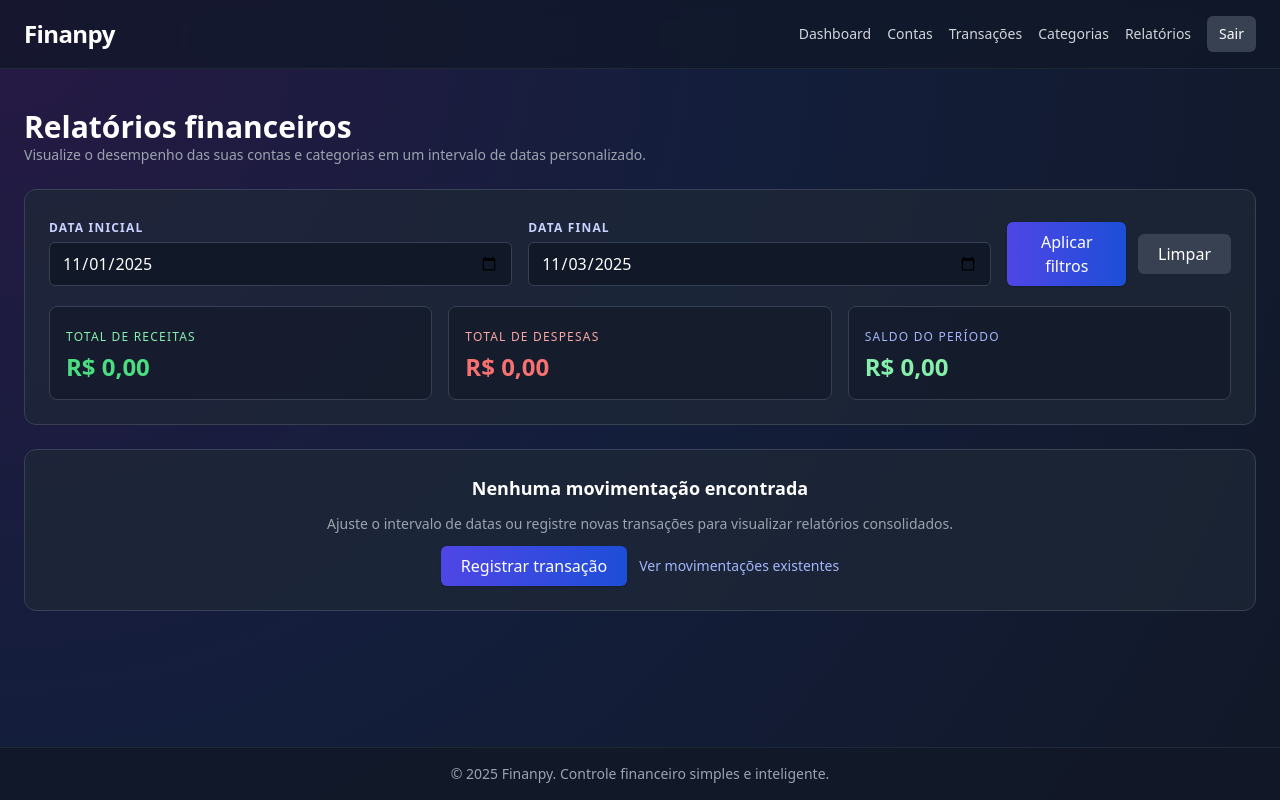
After one commit to jorgepedro7/finanpy, a Django app: page /reports/ in a window 1280 px wide. The commit adds this page. Run offline with Django 5.2, Linux system fonts and the light colour scheme; a user stored in the database is signed in; tables that the repository leaves empty hold one stand-in row (values such as "Sample post"); some libraries are stand-ins or nearby versions.

Commit message:
feat: Sprints 6

```diff
--- a/core/templates/base.html
+++ b/core/templates/base.html
@@ -22,6 +22,7 @@
                     <a href="{% url 'accounts:list' %}" class="text-gray-300 hover:text-indigo-300 transition">Contas</a>
                     <a href="{% url 'transactions:list' %}" class="text-gray-300 hover:text-indigo-300 transition">Transações</a>
                     <a href="{% url 'categories:list' %}" class="text-gray-300 hover:text-indigo-300 transition">Categorias</a>
+                    <a href="{% url 'reports' %}" class="text-gray-300 hover:text-indigo-300 transition">Relatórios</a>
                     <form action="{% url 'users:logout' %}" method="post">
                         {% csrf_token %}
                         <button type="submit" class="bg-gray-700 hover:bg-gray-600 text-white px-3 py-2 rounded-md transition">
--- a/core/templates/core/dashboard.html
+++ b/core/templates/core/dashboard.html
@@ -15,7 +15,7 @@
             <a href="{% url 'accounts:list' %}" class="block px-3 py-2 rounded-lg bg-gray-900/60 border border-gray-700 text-gray-300 hover:text-indigo-200 transition">Contas</a>
             <a href="{% url 'categories:list' %}" class="block px-3 py-2 rounded-lg bg-gray-900/60 border border-gray-700 text-gray-300 hover:text-indigo-200 transition">Categorias</a>
             <a href="{% url 'transactions:list' %}" class="block px-3 py-2 rounded-lg bg-gray-900/60 border border-gray-700 text-gray-300 hover:text-indigo-200 transition">Transações</a>
-            <a href="#" class="block px-3 py-2 rounded-lg bg-gray-900/60 border border-gray-700 text-gray-300 hover:text-indigo-200 transition">Relatórios</a>
+            <a href="{% url 'reports' %}" class="block px-3 py-2 rounded-lg bg-gray-900/60 border border-gray-700 text-gray-300 hover:text-indigo-200 transition">Relatórios</a>
         </nav>
         <div class="bg-gray-900/60 border border-gray-700 rounded-lg p-4">
             <h3 class="text-sm font-semibold text-indigo-300 uppercase tracking-wider">Atalhos</h3>
@@ -23,6 +23,7 @@
                 <li>• <a href="{% url 'transactions:create' %}" class="text-indigo-300 hover:text-indigo-200">Adicionar nova transação</a></li>
                 <li>• <a href="{% url 'accounts:create' %}" class="text-indigo-300 hover:text-indigo-200">Registrar conta bancária</a></li>
                 <li>• <a href="{% url 'categories:create' %}" class="text-indigo-300 hover:text-indigo-200">Criar categoria personalizada</a></li>
+                <li>• <a href="{% url 'reports' %}" class="text-indigo-300 hover:text-indigo-200">Visualizar relatórios</a></li>
             </ul>
         </div>
     </aside>
--- /dev/null
+++ b/core/templates/core/reports.html
@@ -0,0 +1,187 @@
+{% extends 'base.html' %}
+{% block title %}Relatórios · Finanpy{% endblock title %}
+{% block content %}
+<div class="space-y-6">
+    <header class="flex flex-col lg:flex-row lg:items-center lg:justify-between gap-4">
+        <div>
+            <h1 class="text-3xl font-bold text-white">Relatórios financeiros</h1>
+            <p class="text-sm text-gray-400">
+                Visualize o desempenho das suas contas e categorias em um intervalo de datas personalizado.
+            </p>
+        </div>
+    </header>
+
+    <section class="bg-gray-800/70 border border-gray-700 rounded-xl p-6 space-y-5">
+        <form method="get" class="grid grid-cols-1 md:grid-cols-5 gap-4 items-end">
+            <div class="md:col-span-2">
+                <label for="data_inicio" class="text-xs uppercase tracking-widest text-indigo-200 font-semibold">Data inicial</label>
+                <input type="date" id="data_inicio" name="data_inicio" value="{{ data_inicio }}"
+                       class="mt-1 w-full bg-gray-900 border border-gray-700 rounded-md px-3 py-2 text-white">
+            </div>
+            <div class="md:col-span-2">
+                <label for="data_fim" class="text-xs uppercase tracking-widest text-indigo-200 font-semibold">Data final</label>
+                <input type="date" id="data_fim" name="data_fim" value="{{ data_fim }}"
+                       class="mt-1 w-full bg-gray-900 border border-gray-700 rounded-md px-3 py-2 text-white">
+            </div>
+            <div class="md:col-span-1 flex items-center gap-3">
+                <button type="submit"
+                        class="w-full md:w-auto bg-gradient-to-r from-indigo-600 to-blue-700 hover:from-indigo-700 hover:to-blue-800 text-white px-5 py-2 rounded-md shadow transition">
+                    Aplicar filtros
+                </button>
+                <a href="{% url 'reports' %}" class="w-full md:w-auto bg-gray-700 hover:bg-gray-600 text-white px-5 py-2 rounded-md transition text-center">
+                    Limpar
+                </a>
+            </div>
+        </form>
+        <div class="grid grid-cols-1 md:grid-cols-3 gap-4">
+            <div class="bg-gray-900/60 border border-gray-700 rounded-lg p-4 space-y-1">
+                <span class="text-xs uppercase tracking-widest text-green-300">Total de receitas</span>
+                <p class="text-2xl font-semibold text-green-400">R$ {{ total_income|floatformat:2 }}</p>
+            </div>
+            <div class="bg-gray-900/60 border border-gray-700 rounded-lg p-4 space-y-1">
+                <span class="text-xs uppercase tracking-widest text-red-300">Total de despesas</span>
+                <p class="text-2xl font-semibold text-red-400">R$ {{ total_expense|floatformat:2 }}</p>
+            </div>
+            <div class="bg-gray-900/60 border border-gray-700 rounded-lg p-4 space-y-1">
+                <span class="text-xs uppercase tracking-widest text-indigo-300">Saldo do período</span>
+                <p class="text-2xl font-semibold {% if balance >= 0 %}text-green-300{% else %}text-red-300{% endif %}">
+                    R$ {{ balance|floatformat:2 }}
+                </p>
+            </div>
+        </div>
+    </section>
+
+    {% if has_transactions %}
+        <section class="grid grid-cols-1 lg:grid-cols-2 gap-6">
+            <div class="bg-gray-800/70 border border-gray-700 rounded-xl p-6 space-y-4">
+                <header>
+                    <h2 class="text-lg font-semibold text-white">Resumo por categoria</h2>
+                    <p class="text-xs text-gray-400">
+                        Receitas e despesas consolidadas para cada categoria utilizada no período selecionado.
+                    </p>
+                </header>
+                <div class="overflow-x-auto">
+                    <table class="min-w-full divide-y divide-gray-700 text-sm text-gray-200">
+                        <thead class="bg-gray-900/70 text-xs uppercase tracking-widest text-gray-400">
+                            <tr>
+                                <th class="px-4 py-3 text-left">Categoria</th>
+                                <th class="px-4 py-3 text-right">Receitas</th>
+                                <th class="px-4 py-3 text-right">Despesas</th>
+                                <th class="px-4 py-3 text-right">Saldo</th>
+                            </tr>
+                        </thead>
+                        <tbody class="divide-y divide-gray-800">
+                            {% if category_summary %}
+                                {% for item in category_summary %}
+                                <tr class="hover:bg-gray-900/50 transition">
+                                    <td class="px-4 py-3">
+                                        <div class="flex items-center gap-2">
+                                            {% if item.color_class %}
+                                                <span class="w-3 h-3 rounded-full border border-white/40 {{ item.color_class }}"></span>
+                                            {% endif %}
+                                            <div>
+                                                <span class="font-medium text-white">
+                                                    {{ item.name }}
+                                                </span>
+                                                <p class="text-xs text-gray-500 uppercase tracking-widest">
+                                                    {{ item.type_label }}
+                                                </p>
+                                            </div>
+                                        </div>
+                                    </td>
+                                    <td class="px-4 py-3 text-right text-green-300">R$ {{ item.income|floatformat:2 }}</td>
+                                    <td class="px-4 py-3 text-right text-red-300">R$ {{ item.expense|floatformat:2 }}</td>
+                                    <td class="px-4 py-3 text-right {% if item.balance >= 0 %}text-green-300{% else %}text-red-300{% endif %}">
+                                        R$ {{ item.balance|floatformat:2 }}
+                                    </td>
+                                </tr>
+                                {% endfor %}
+                            {% else %}
+                                <tr>
+                                    <td colspan="4" class="px-4 py-6 text-center text-gray-500">
+                                        Nenhuma categoria movimentada no período filtrado.
+                                    </td>
+                                </tr>
+                            {% endif %}
+                        </tbody>
+                    </table>
+                </div>
+            </div>
+            <div class="bg-gray-800/70 border border-gray-700 rounded-xl p-6 space-y-4">
+                <header>
+                    <h2 class="text-lg font-semibold text-white">Resumo por conta</h2>
+                    <p class="text-xs text-gray-400">
+                        Entenda como cada conta movimentou receitas e despesas no período filtrado.
+                    </p>
+                </header>
+                <div class="overflow-x-auto">
+                    <table class="min-w-full divide-y divide-gray-700 text-sm text-gray-200">
+                        <thead class="bg-gray-900/70 text-xs uppercase tracking-widest text-gray-400">
+                            <tr>
+                                <th class="px-4 py-3 text-left">Conta</th>
+                                <th class="px-4 py-3 text-left">Tipo</th>
+                                <th class="px-4 py-3 text-right">Receitas</th>
+                                <th class="px-4 py-3 text-right">Despesas</th>
+                                <th class="px-4 py-3 text-right">Saldo</th>
+                            </tr>
+                        </thead>
+                        <tbody class="divide-y divide-gray-800">
+                            {% if account_summary %}
+                                {% for item in account_summary %}
+                                <tr class="hover:bg-gray-900/50 transition">
+                                    <td class="px-4 py-3 font-medium text-white">
+                                        {{ item.name }}
+                                    </td>
+                                    <td class="px-4 py-3 text-gray-400 text-xs uppercase tracking-widest">
+                                        {{ item.type_label }}
+                                    </td>
+                                    <td class="px-4 py-3 text-right text-green-300">R$ {{ item.income|floatformat:2 }}</td>
+                                    <td class="px-4 py-3 text-right text-red-300">R$ {{ item.expense|floatformat:2 }}</td>
+                                    <td class="px-4 py-3 text-right {% if item.balance >= 0 %}text-green-300{% else %}text-red-300{% endif %}">
+                                        R$ {{ item.balance|floatformat:2 }}
+                                    </td>
+                                </tr>
+                                {% endfor %}
+                            {% else %}
+                                <tr>
+                                    <td colspan="5" class="px-4 py-6 text-center text-gray-500">
+                                        Nenhuma conta teve movimentação no período selecionado.
+                                    </td>
+                                </tr>
+                            {% endif %}
+                        </tbody>
+                    </table>
+                </div>
+            </div>
+        </section>
+
+        <section class="bg-gray-800/70 border border-gray-700 rounded-xl p-6 space-y-4">
+            <header>
+                <h2 class="text-lg font-semibold text-white">Visualização gráfica</h2>
+                <p class="text-xs text-gray-400">
+                    Um gráfico interativo em Chart.js será integrado em sprints futuras para enriquecer as análises.
+                </p>
+            </header>
+            <div class="h-64 rounded-lg border border-dashed border-gray-700 flex items-center justify-center text-gray-500 text-sm">
+                Placeholder para gráfico de categorias (Chart.js)
+            </div>
+        </section>
+    {% else %}
+        <section class="bg-gray-800/70 border border-gray-700 rounded-xl p-6 text-center space-y-3">
+            <h2 class="text-lg font-semibold text-white">Nenhuma movimentação encontrada</h2>
+            <p class="text-sm text-gray-400">
+                Ajuste o intervalo de datas ou registre novas transações para visualizar relatórios consolidados.
+            </p>
+            <div class="flex flex-col sm:flex-row sm:justify-center sm:items-center gap-3">
+                <a href="{% url 'transactions:create' %}"
+                   class="inline-flex items-center justify-center px-5 py-2 rounded-md bg-gradient-to-r from-indigo-600 to-blue-700 hover:from-indigo-700 hover:to-blue-800 text-white font-medium shadow transition">
+                    Registrar transação
+                </a>
+                <a href="{% url 'transactions:list' %}" class="text-indigo-300 hover:text-indigo-200 text-sm">
+                    Ver movimentações existentes
+                </a>
+            </div>
+        </section>
+    {% endif %}
+</div>
+{% endblock content %}
--- a/core/urls.py
+++ b/core/urls.py
@@ -17,12 +17,13 @@ Including another URLconf
 from django.contrib import admin
 from django.urls import include, path
 
-from .views import DashboardView, HomeView
+from .views import DashboardView, HomeView, ReportsView
 
 urlpatterns = [
     path('admin/', admin.site.urls),
     path('', HomeView.as_view(), name='home'),
     path('dashboard/', DashboardView.as_view(), name='dashboard'),
+    path('reports/', ReportsView.as_view(), name='reports'),
     path('accounts/', include(('accounts.urls', 'accounts'), namespace='accounts')),
     path('categories/', include(('categories.urls', 'categories'), namespace='categories')),
     path('transactions/', include(('transactions.urls', 'transactions'), namespace='transactions')),
--- a/core/views.py
+++ b/core/views.py
@@ -1,4 +1,5 @@
 from decimal import Decimal
+from datetime import datetime
 
 from django.contrib.auth.mixins import LoginRequiredMixin
 from django.db.models import Q, Sum
@@ -6,7 +7,7 @@ from django.db.models.functions import Coalesce
 from django.utils import timezone
 from django.views.generic import TemplateView
 
-from accounts.models import Account
+from accounts.models import Account, AccountType
 from categories.models import Category, CategoryType
 from transactions.models import Transaction, TransactionType
 
@@ -62,3 +63,143 @@ class DashboardView(LoginRequiredMixin, TemplateView):
             }
         )
         return context
+
+
+class ReportsView(LoginRequiredMixin, TemplateView):
+    template_name = 'core/reports.html'
+
+    def get_date_range(self):
+        today = timezone.localdate()
+        start_default = today.replace(day=1)
+        end_default = today
+        data_inicio = self.request.GET.get('data_inicio')
+        data_fim = self.request.GET.get('data_fim')
+        date_format = '%Y-%m-%d'
+
+        start_date = start_default
+        end_date = end_default
+
+        if data_inicio:
+            try:
+                start_date = datetime.strptime(data_inicio, date_format).date()
+            except ValueError:
+                pass
+        if data_fim:
+            try:
+                end_date = datetime.strptime(data_fim, date_format).date()
+            except ValueError:
+                pass
+
+        if start_date > end_date:
+            start_date, end_date = end_date, start_date
+
+        return start_date, end_date
+
+    def get_context_data(self, **kwargs):
+        context = super().get_context_data(**kwargs)
+        start_date, end_date = self.get_date_range()
+
+        transactions = (
+            Transaction.objects.filter(
+                user=self.request.user,
+                transaction_date__range=(start_date, end_date),
+            )
+            .select_related('account', 'category')
+        )
+
+        summary = transactions.aggregate(
+            total_income=Coalesce(
+                Sum('amount', filter=Q(type=TransactionType.INCOME)),
+                Decimal('0.00'),
+            ),
+            total_expense=Coalesce(
+                Sum('amount', filter=Q(type=TransactionType.EXPENSE)),
+                Decimal('0.00'),
+            ),
+        )
+        balance = summary['total_income'] - summary['total_expense']
+
+        raw_category_summary = (
+            transactions.values(
+                'category__id',
+                'category__name',
+                'category__color',
+                'category__type',
+            )
+            .annotate(
+                total_income=Coalesce(
+                    Sum('amount', filter=Q(type=TransactionType.INCOME)),
+                    Decimal('0.00'),
+                ),
+                total_expense=Coalesce(
+                    Sum('amount', filter=Q(type=TransactionType.EXPENSE)),
+                    Decimal('0.00'),
+                ),
+            )
+            .order_by('-total_income', '-total_expense')
+        )
+
+        raw_account_summary = (
+            transactions.values(
+                'account__id',
+                'account__name',
+                'account__type',
+            )
+            .annotate(
+                total_income=Coalesce(
+                    Sum('amount', filter=Q(type=TransactionType.INCOME)),
+                    Decimal('0.00'),
+                ),
+                total_expense=Coalesce(
+                    Sum('amount', filter=Q(type=TransactionType.EXPENSE)),
+                    Decimal('0.00'),
+                ),
+            )
+            .order_by('account__name')
+        )
+
+        category_type_map = dict(CategoryType.choices)
+        account_type_map = dict(AccountType.choices)
+
+        category_summary = []
+        for item in raw_category_summary:
+            income = item['total_income']
+            expense = item['total_expense']
+            category_summary.append(
+                {
+                    'name': item['category__name'] or 'Sem categoria',
+                    'type_label': category_type_map.get(item['category__type'], 'Não classificada'),
+                    'color_class': item['category__color'],
+                    'income': income,
+                    'expense': expense,
+                    'balance': income - expense,
+                }
+            )
+
+        account_summary = []
+        for item in raw_account_summary:
+            income = item['total_income']
+            expense = item['total_expense']
+            account_summary.append(
+                {
+                    'name': item['account__name'],
+                    'type_label': account_type_map.get(item['account__type'], 'Conta'),
+                    'income': income,
+                    'expense': expense,
+                    'balance': income - expense,
+                }
+            )
+
+        context.update(
+            {
+                'data_inicio': start_date.isoformat(),
+                'data_fim': end_date.isoformat(),
+                'total_income': summary['total_income'],
+                'total_expense': summary['total_expense'],
+                'balance': balance,
+                'category_summary': category_summary,
+                'account_summary': account_summary,
+                'has_transactions': transactions.exists(),
+            }
+        )
+        return context
```
Also changed, not shown: PRD.md (+11 -11 lines), accounts/signals.py (+18 -1 lines), accounts/views.py (+13 -1 lines), categories/views.py (+13 -1 lines), docs/overview.md (+11 -5 lines), transactions/views.py (+13 -1 lines), users/forms.py (+29 -0 lines), users/templates/users/login.html (+3 -9 lines), users/templates/users/signup.html (+4 -13 lines), accounts/migrations/0002_account_current_balance.py.
